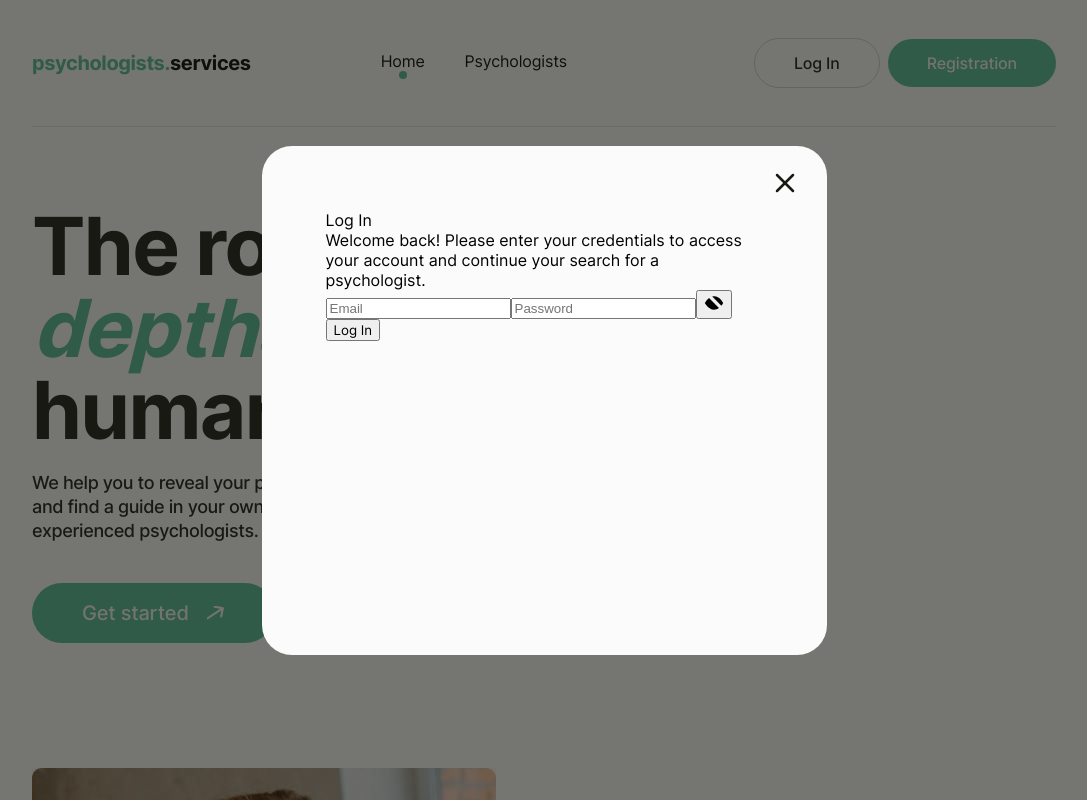
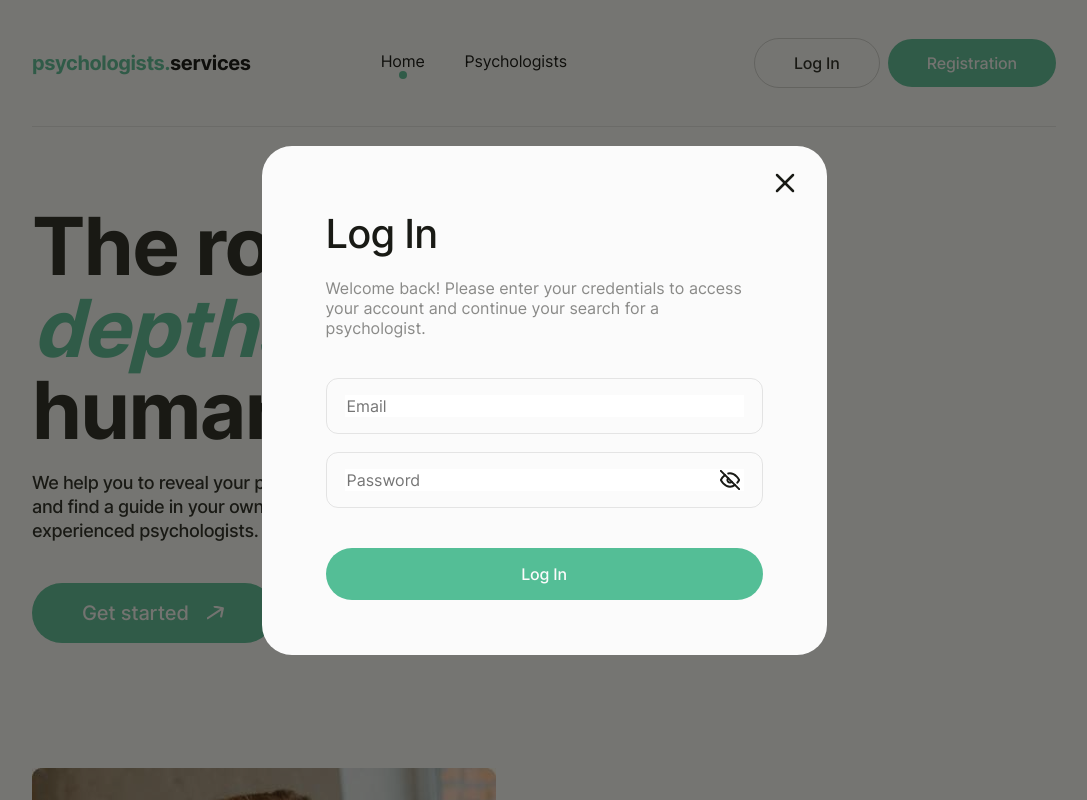
Before and after one commit to Fa11enSky/psychology, a React (Create React App) app: page / in a window 1280 px wide. Both pictures are taken after a click on the button "Get started". Shown: the top 800 px of the page, without its empty margins (96-1183 px from the left). Built offline with nearby package versions, Linux system fonts and the light colour scheme.

Commit message:
login form update styles

```diff
--- a/src/components/LoginForm/styles.module.css
+++ b/src/components/LoginForm/styles.module.css
@@ -6,7 +6,7 @@
   background-color: #fbfbfb;
   padding: 64px;
 }
-.closeBtn{
+.closeBtn {
   position: absolute;
   top: 20px;
   right: 20px;
@@ -17,14 +17,81 @@
   outline: none;
   background-color: transparent;
 }
-.closeBtn >svg{
+.formTitle {
+  font-weight: 500;
+  font-size: 40px;
+  line-height: 1.2;
+  letter-spacing: -0.02em;
+  color: #191a15;
+  margin-bottom: 20px;
+}
+.formText {
+  font-size: 16px;
+  line-height: 1.25;
+  color: rgba(25, 26, 21, 0.5);
+  margin-bottom: 40px;
+}
+
+.label {
+  display: block;
+  width: 100%;
+  border: 1px solid rgba(25, 26, 21, 0.1);
+  border-radius: 12px;
+  padding: 16px 18px;
+  margin-bottom: 18px;
+}
+.label > input {
+  border: none;
+  outline: none;
+  width: 100%;
+  font-family: "Inter", sans-serif;
+  font-weight: 400;
+  font-size: 16px;
+  line-height: 1.25;
+  color: #191a15;
+}
+
+.password {
+  position: relative;
+  margin-bottom: 40px;
+}
+
+.closeBtn > svg {
   stroke: #191a15;
-
-;
 }
-.showPassBtn{
-
+.showPassBtn {
+  border: none;
+  outline: none;
+  background-color: transparent;
+  position: absolute;
+  top: 16px;
+  right: 16px;
 }
-.showPassBtn >svg{
-   color:#191A15;
+.showPassBtn > svg {
+  /* color:#191A15; */
+  fill: #ffffff;
+  stroke: #191a15;
 }
+.formSubBtn {
+  border: none;
+  outline: none;
+  width: 100%;
+  font-weight: 500;
+  font-size: 16px;
+  line-height: 1.25;
+  letter-spacing: -0.01em;
+  color: #fbfbfb;
+  border-radius: 30px;
+  padding: 16px;
+  background-color: var(--main-accent);
+  transition: background-color 250ms linear;
+}
+.formSubBtn:hover {
+  background-color: var(--main-accent-hover);
+}
+.formSubBtn:active{
+    transform: translateY(1px);
+}
+.error{
+  border-color: red;
+}
```
Lines whose indentation alone changed are shown as unchanged.
